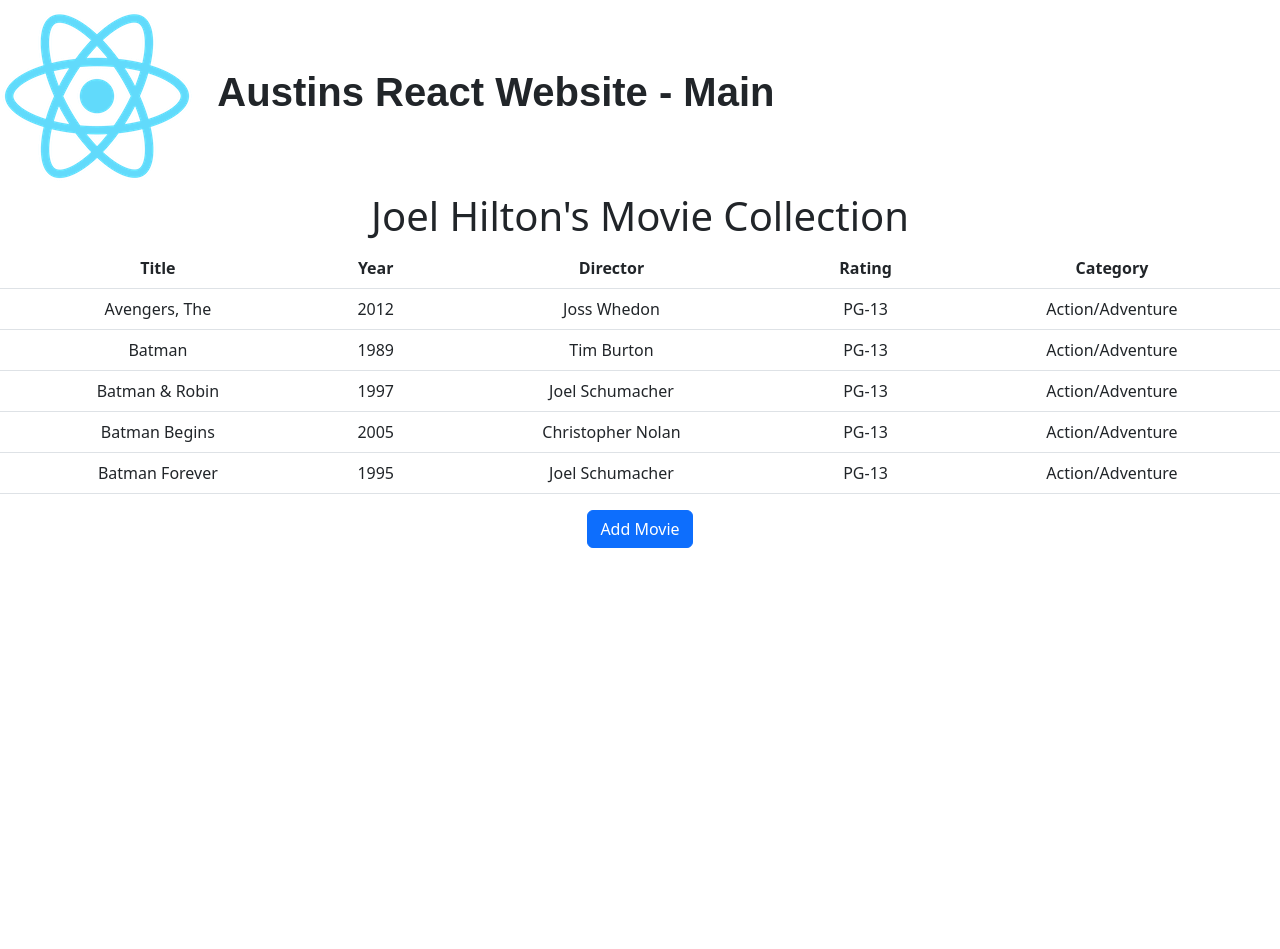
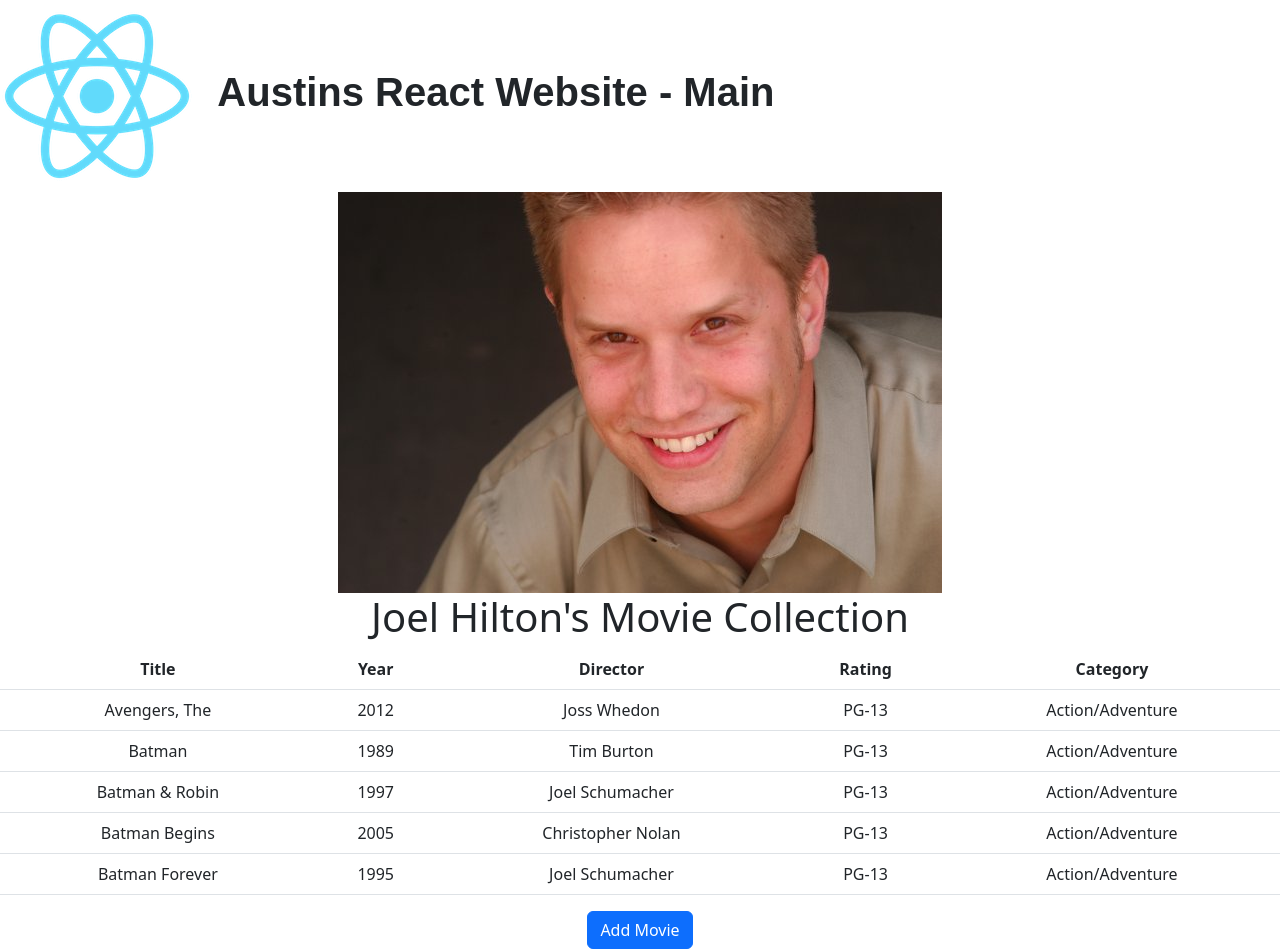
Before and after one commit to abcbyuman/Mission13, a React (Create React App) app: page /contact in a window 1280 px wide. Before the commit the page ends 800 px from the top, so only its background shows below. Built offline with nearby package versions, Linux system fonts and the light colour scheme.

Commit message:
Minor updates

```diff
--- a/src/App.tsx
+++ b/src/App.tsx
@@ -3,6 +3,7 @@ import './App.css';
 import React from 'react';
 import TopBanner from './Blah';
 import MovieList from './Movies';
+import JoelHiltonHeadshot from './img/JoelHiltonHeadshot.jpg';
 /*import { BrowserRouter as Router, Link, Route, Switch } from 'react-router-dom';*/
 
 /* function Navigation() {
@@ -35,6 +36,7 @@ function App() {
 
     <div className="App">
       <TopBanner saying="Austins React Website - Main" />
+      <img src={JoelHiltonHeadshot} alt="Joel" />
       <MovieList />
     </div>
     /* </Router> */
```
Also changed, not shown: src/img/JoelHiltonHeadshot.jpg (added).
